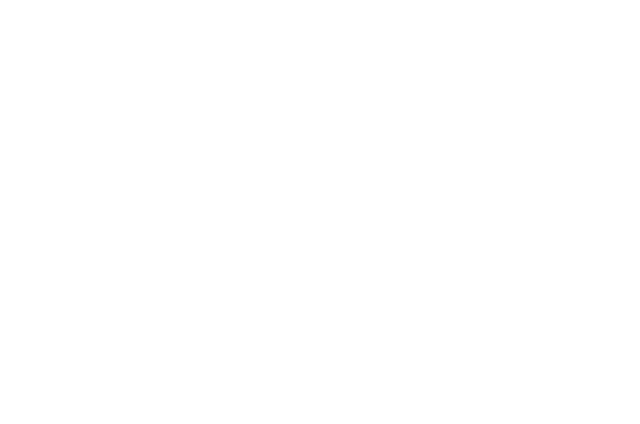
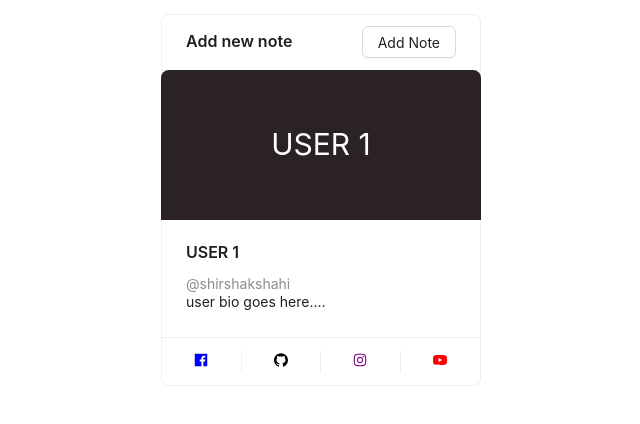
Before and after one commit to ShirshakShahi/IdeaLog, a React (Vite) app: page /user/1 in a window 1280 px wide. Before the commit this address had no page. Shown: the top 424 px of the page, without its empty margins (319-959 px from the left). Built offline with nearby package versions, Linux system fonts and the light colour scheme.

Commit message:
managing routes and added User component

```diff
--- a/src/App.jsx
+++ b/src/App.jsx
@@ -2,16 +2,20 @@ import { Route, Routes } from "react-router-dom";
 import LoginPage from "./Pages/LoginPage";
 import NotePage from "./components/NotePage/NotePage";
 import AddNote from "./components/NotePage/AddNote";
+import User from "./components/User";
 
 const App = () => {
-  return (
+  return (<>
     <Routes>
-      <Route path="/" element={<h3>Welcome</h3>} />
+      <Route path="/" element={<h1>welcome page</h1>} />
+      <Route path="/user/:userId" element={<User />} />
       <Route path="/login" element={<LoginPage />} />
       <Route path="/notepage" element={<NotePage />} />
       <Route path="/mynote" element={<h3>as lfhkjsla;d</h3>} />
-      <Route path="/addnote" element={<AddNote />} />
+      <Route path="/addnote/:userId" element={<AddNote />} />
+      <Route path="*" element={<h1>ERROR! PAGE NOT FOUND</h1>} />
     </Routes>
+  </>
   );
 };
 
--- /dev/null
+++ b/src/components/User.jsx
@@ -0,0 +1,58 @@
+import { FacebookFilled, InstagramOutlined, GithubOutlined, YoutubeFilled } from '@ant-design/icons';
+import { Button, Card } from 'antd'
+import { Link, useNavigate } from 'react-router-dom';
+import React from 'react'
+import { useParams } from 'react-router-dom';
+
+const User = () => {
+
+    const { userId } = useParams();
+    const navigate = useNavigate();
+    const handleAddNoteClick = () => {
+        navigate(`/addnote/${userId}`);
+    };
+
+    const coverStyle = {
+        display: "flex",
+        justifyContent: "center",
+        alignItems: "center",
+        fontSize: 30,
+        width: "100%",
+        backgroundColor: "#2b2323",
+        color: "white",
+        height: 150,
+    }
+
+    return (
+        <div className='user-container'>
+            <Card
+                title="Add new note"
+                style={{
+                    width: 320,
+                }}
+                bordered={true}
+                hoverable
+
+                actions={[
+                    <FacebookFilled key="facebook" style={{ color: "blue" }} />,
+                    <GithubOutlined key="github" style={{ color: "black" }} />,
+                    <InstagramOutlined key="instagram" style={{ color: "purple" }} />,
+                    <YoutubeFilled key="youtube" style={{ color: "red" }} />,
+                ]}
+                extra={<Button onClick={handleAddNoteClick}>Add Note</Button>}
+                cover={
+                    <div style={coverStyle}>
+                        {`USER ${userId}`}
+                    </div>
+                }>
+                <Card.Meta
+                    title={`USER ${userId}`}
+                    description={"@shirshakshahi"}
+                />
+                <p>user bio goes here....</p>
+            </Card>
+        </div>
+    )
+}
+
+export default User;
--- a/src/index.css
+++ b/src/index.css
@@ -20,3 +20,12 @@ h1 {
 .center {
   text-align: center;
 }
+
+.user-container {
+  height: 50vh;
+  width: 100vw;
+  display: flex;
+  justify-content: center;
+  align-items: center;
+
+}
```
